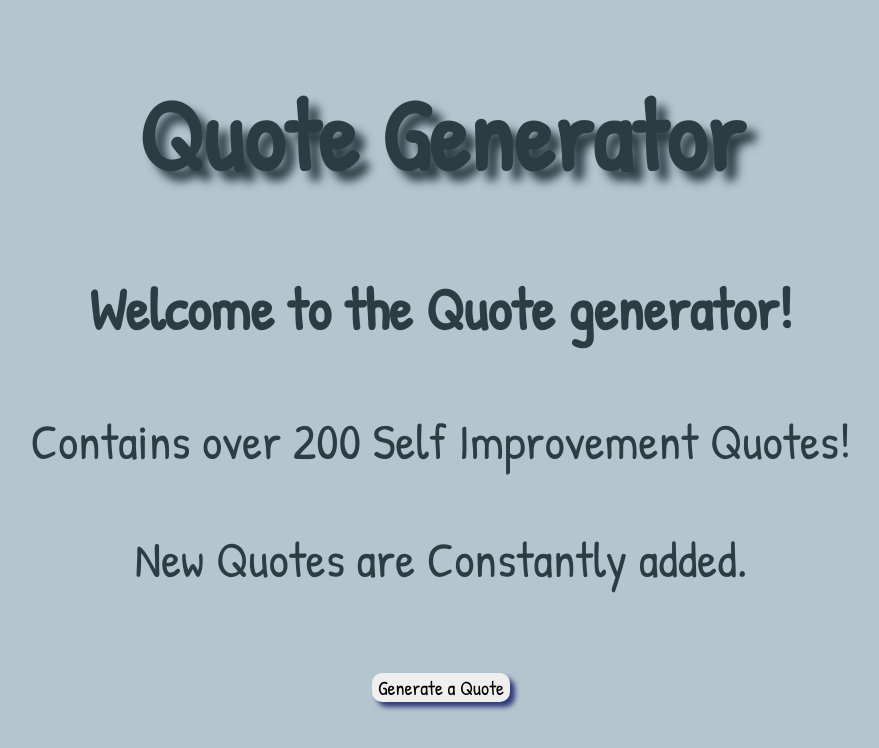
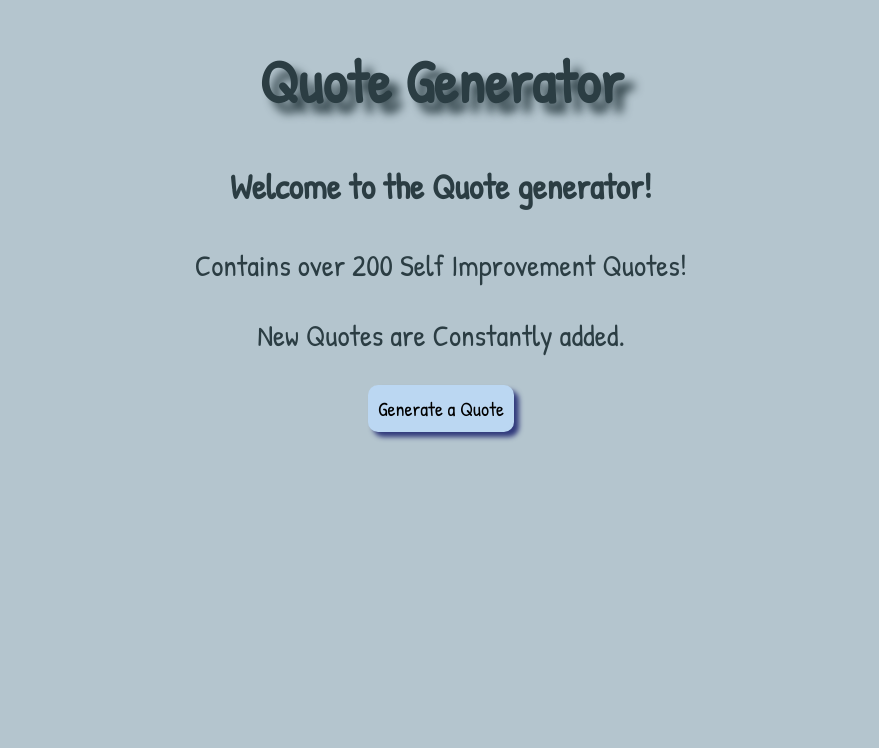
Before and after one commit to Swiftsaa/Quote-Generator-V2, a plain HTML site: page index.html in a window 1280 px wide. Shown: the whole page, without its empty margins (199-1078 px from the left). Drawn offline with Linux system fonts and the light colour scheme.

Commit message:
style.css

```diff
--- a/style.css
+++ b/style.css
@@ -7,7 +7,7 @@ html {
   height: 100%;
   width: 100%;
   font-family: PatrickHand;
-  font-size: 50px;
+  font-size: 30px;
   color: #2b3d43;
   background-color: #b4c5ce;
   text-align: center;
@@ -25,8 +25,9 @@ h1, .advice {
 }
 
 .button {
+  padding: 10px 10px;
   border-radius: 10px;
-  border: none
+  border: none;
   background-color: #bbd7f2;
   box-shadow: 5px 5px 5px #313a7c;
   border: none;
```
